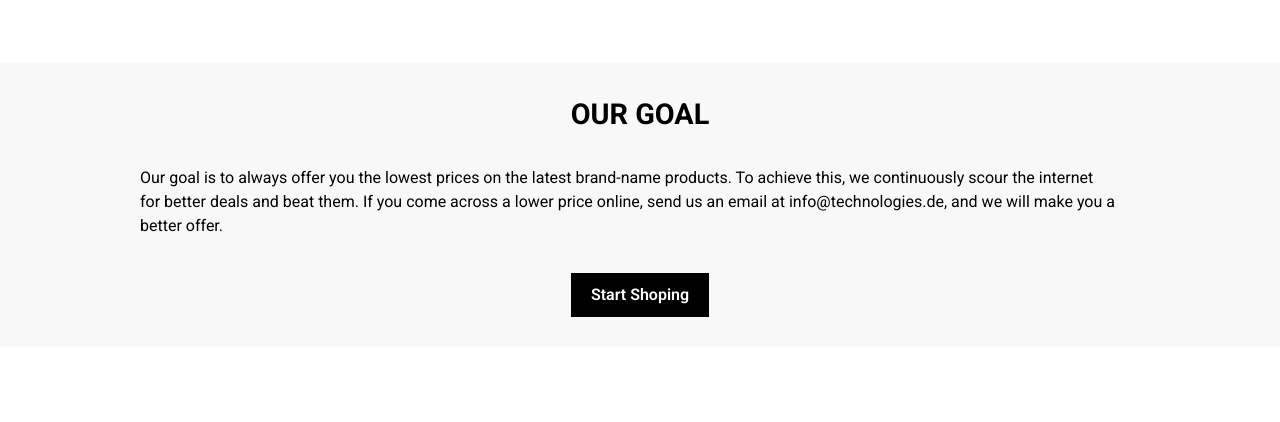
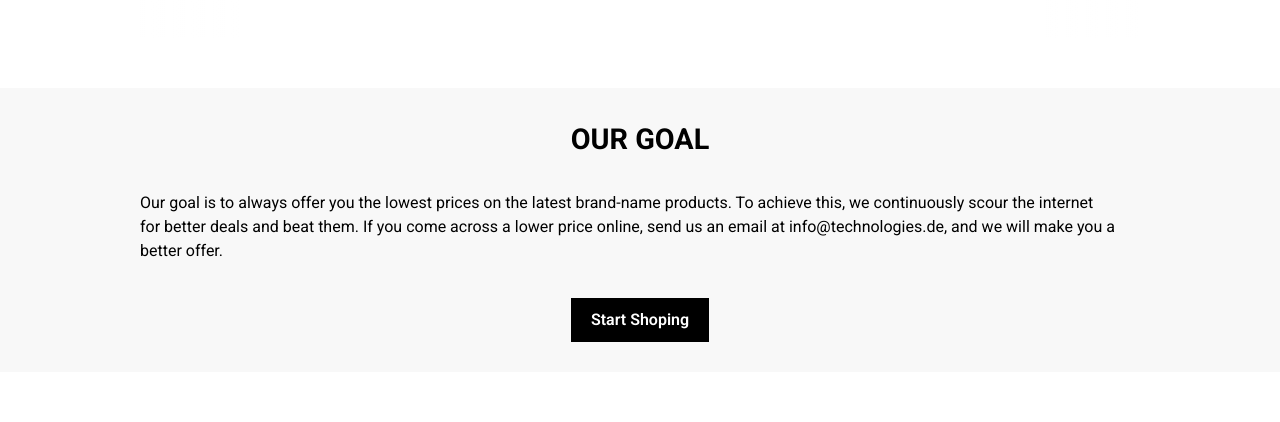
Before and after one commit to Finn1962/technologies-store, a React (Vite) app: page / in a window 1280 px wide. Shown: the part 882-1304 px from the top of the page. Built offline with nearby package versions, Linux system fonts and the light colour scheme; no server answers.

Commit message:
Changed margins on homepage

```diff
--- a/src/Components/BrandsSlider.jsx
+++ b/src/Components/BrandsSlider.jsx
@@ -26,7 +26,7 @@ const brands = [
   { image: dellLogo, size: 100, name: "dell" },
 ];
 
-export default function BrandsSlider() {
+export default function BrandsSlider({ className }) {
   const logoContainerRef = useRef(null);
   const isHovering = useRef(false);
 
@@ -57,7 +57,7 @@ export default function BrandsSlider() {
   }
 
   return (
-    <StyledContainer>
+    <StyledContainer className={className}>
       <div className="wrapper">
         <div className="slider-overlay">
           <div
@@ -86,7 +86,6 @@ export default function BrandsSlider() {
 }
 
 const StyledContainer = styled.div`
-  margin: 0 0 25px 0;
   display: flex;
   justify-content: center;
   align-items: start;
--- a/src/Components/PopularestProductsPreview.jsx
+++ b/src/Components/PopularestProductsPreview.jsx
@@ -16,7 +16,7 @@ import { LoaderContext } from "../contexts/LoaderContext.jsx";
 //Komponents
 import Loader from "../Components/Loader.jsx";
 
-export default function PopularestProductsPreview() {
+export default function PopularestProductsPreview({ className }) {
   const { showLoader, hideLoader } = useContext(LoaderContext);
 
   const { fetchAllProductData } = useFetchProductData();
@@ -37,7 +37,7 @@ export default function PopularestProductsPreview() {
   }, []);
 
   return (
-    <StyledContainer>
+    <StyledContainer className={className}>
       <div className="wrapper">
         <h2>OUR BESTSELLERS</h2>
         <div className="product-container">
@@ -75,7 +75,6 @@ const StyledContainer = styled.div`
   justify-content: start;
   align-items: center;
   flex-direction: column;
-  margin: 0 0 100px 0;
   padding: 0 20px;
   position: relative;
 
--- a/src/Pages/Home.jsx
+++ b/src/Pages/Home.jsx
@@ -22,9 +22,9 @@ export default function Home({ overlayOpacity }) {
         <MacbookBack />
         <MacbookFront />
         <BackgroundImage />
-        <BrandsSlider />
-        <TextBlock />
-        <PopularestProductsPreview />
+        <BrandsSlider className="brands-slider" />
+        <TextBlock className="text-block" />
+        <PopularestProductsPreview className="popularest-products-preview" />
         <ReviewsPreview />
       </StyledPageContainer>
     </>
@@ -54,6 +54,18 @@ const StyledPageContainer = styled.div`
     bottom: 10%;
   }
 
+  .brands-slider {
+    margin-bottom: 50px;
+  }
+
+  .text-block {
+    margin-bottom: 100px;
+  }
+
+  .popularest-products-preview {
+    margin-bottom: 100px;
+  }
+
   @media (max-width: 1024px) {
     .text {
       font-size: 2rem;
@@ -61,9 +73,9 @@ const StyledPageContainer = styled.div`
   }
 `;
 
-function TextBlock() {
+function TextBlock({ className }) {
   return (
-    <StyledTextContainer>
+    <StyledTextContainer className={className}>
       <div className="wrapper">
         <h2>OUR GOAL</h2>
         <p>
@@ -86,7 +98,6 @@ const StyledTextContainer = styled.div`
   justify-content: center;
   align-items: start;
   padding: 30px 20px;
-  margin-bottom: 75px;
   background-color: #f8f8f8;
 
   .wrapper {
```
